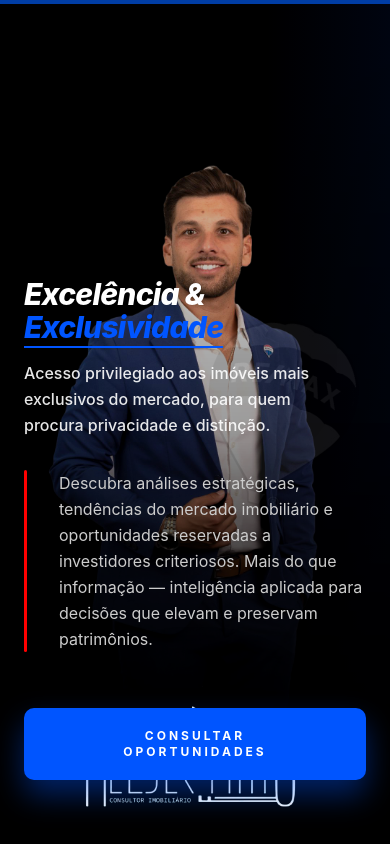
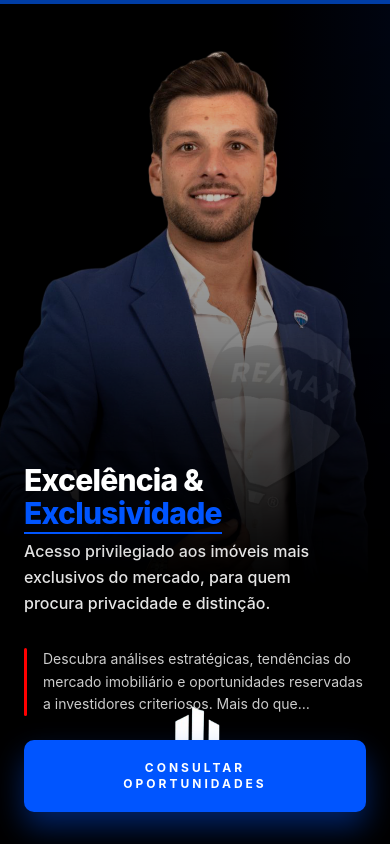
Before and after one commit to vitoriaservicosdepintura-arch/helderconsultorremax, a React (Vite) app: page / in a window 390 px wide. Shown: the top 844 px of the page. Built offline with nearby package versions, Linux system fonts and the light colour scheme.

Commit message:
Add files via upload

```diff
--- a/src/components/Hero.tsx
+++ b/src/components/Hero.tsx
@@ -54,16 +54,16 @@ const Hero = () => {
           <img
             src="/helder1.png"
             alt="Helder Pinto"
-            className="w-full h-full object-contain lg:object-cover lg:object-[center_10%] contrast-[1.05] brightness-[1.05] saturate-[1.02] origin-top pointer-events-none"
+            className="w-full h-full object-cover lg:object-cover lg:object-[center_10%] object-top contrast-[1.05] brightness-[1.05] saturate-[1.02] origin-top pointer-events-none"
             style={{
               WebkitBackfaceVisibility: 'hidden',
               backfaceVisibility: 'hidden',
               transform: 'translateZ(0)'
             }}
           />
-          {/* Degradê de base unificado para o mobile */}
-          <div className="absolute inset-0 bg-gradient-to-t from-black via-black/40 lg:via-black/20 to-transparent opacity-100 lg:opacity-90 z-20" />
-          <div className="absolute bottom-0 left-0 w-full h-[50%] lg:h-[30%] bg-gradient-to-t from-black to-transparent z-20" />
+          {/* Degradê de base planejado para não ter espaços vazios */}
+          <div className="absolute inset-0 bg-gradient-to-t from-black via-black/60 lg:via-black/20 to-transparent opacity-100 lg:opacity-90 z-20" />
+          <div className="absolute bottom-0 left-0 w-full h-[60%] lg:h-[30%] bg-gradient-to-t from-black via-black to-transparent z-20" />
         </motion.div>
 
         {/* LOGOTIPO HÉLDER PINTO COM SOMBRA DE BASE (SOMBRA DE CONTATO) */}
@@ -86,8 +86,8 @@ const Hero = () => {
         </motion.div>
       </motion.div>
 
-      {/* CAMADA 10: CONTEÚDO PREMIUM SOBREPOSTO NO MOBILE */}
-      <div className="relative w-full lg:w-[55%] h-full flex items-end lg:items-center justify-center lg:justify-start px-6 sm:px-12 lg:pl-20 pb-16 lg:py-20 z-30">
+      {/* CAMADA 10: CONTEÚDO PREMIUM - POSICIONAMENTO E BAIXO PARA NÃO COBRIR O ROSTO */}
+      <div className="relative w-full lg:w-[55%] h-full flex items-end lg:items-center justify-center lg:justify-start px-6 sm:px-12 lg:pl-20 pb-8 lg:py-20 z-30">
 
         {/* WATERMARK RE/MAX SUTIL AO FUNDO (VERSÃO AMPLIADA E DINÂMICA) */}
         <motion.div
@@ -113,9 +113,9 @@ const Hero = () => {
           transition={{ duration: 1.2, delay: 0.4 }}
           className="relative z-10 max-w-xl lg:max-w-2xl space-y-8"
         >
-          {/* HEADLINE (H1) - AJUSTADO PARA MOBILE ANDROID/IOS */}
-          <div className="space-y-4">
-            <h1 className="font-montserrat text-3xl sm:text-5xl lg:text-[4.5rem] font-extrabold leading-[1.1] lg:leading-[0.95] tracking-tight text-white italic lg:not-italic">
+          {/* HEADLINE (H1) - AJUSTADO PARA NÃO SOBREPOR O ROSTO NO MOBILE */}
+          <div className="space-y-2 lg:space-y-4">
+            <h1 className="font-montserrat text-3xl sm:text-5xl lg:text-[4.5rem] font-extrabold leading-[1.1] lg:leading-[0.95] tracking-tight text-white lg:not-italic drop-shadow-2xl">
               Excelência & <br />
               <span className="relative inline-block text-[#0055FF] animate-pulse-subtle">
                 Exclusividade
@@ -134,19 +134,19 @@ const Hero = () => {
             </h2>
           </div>
 
-          {/* TEXTO DE APOIO COM BARRA VERTICAL VERMELHA (#FF0000) À ESQUERDA */}
-          <div className="flex gap-8 items-stretch">
+          {/* TEXTO DE APOIO REDUZIDO NO MOBILE */}
+          <div className="flex gap-4 lg:gap-8 items-stretch mb-4 lg:mb-0">
             <div className="w-[3px] bg-[#FF0000] rounded-full flex-shrink-0" />
-            <p className="text-base sm:text-lg text-[#CCCCCC] font-normal leading-relaxed font-sans">
+            <p className="text-sm sm:text-lg text-[#CCCCCC] font-normal leading-relaxed font-sans line-clamp-3 lg:line-clamp-none">
               Descubra análises estratégicas, tendências do mercado imobiliário e oportunidades reservadas a investidores criteriosos. Mais do que informação — inteligência aplicada para decisões que elevam e preservam patrimônios.
             </p>
           </div>
 
-          {/* BOTÃO CTA PREMIUM VIBRANTE */}
+          {/* BOTÃO CTA PREMIUM VIBRANTE - AJUSTE DE MARGEM PARA CABER NA TELA */}
           <motion.div
             whileHover={{ scale: 1.05 }}
             whileTap={{ scale: 0.95 }}
-            className="pt-6 w-full flex justify-center"
+            className="pt-2 lg:pt-6 w-full flex justify-center"
           >
             <button
               onClick={() => document.getElementById('contact')?.scrollIntoView({ behavior: 'smooth' })}
```
